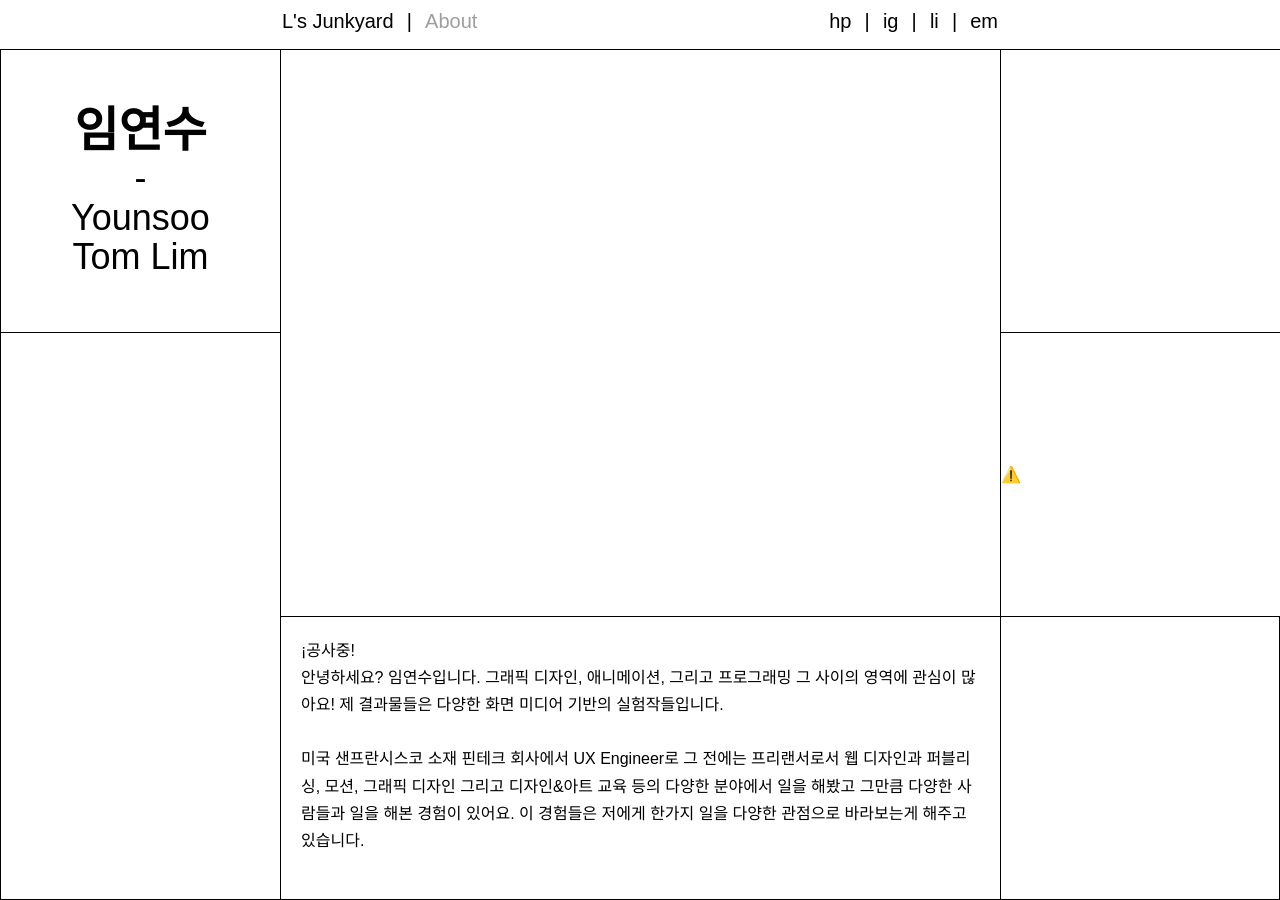
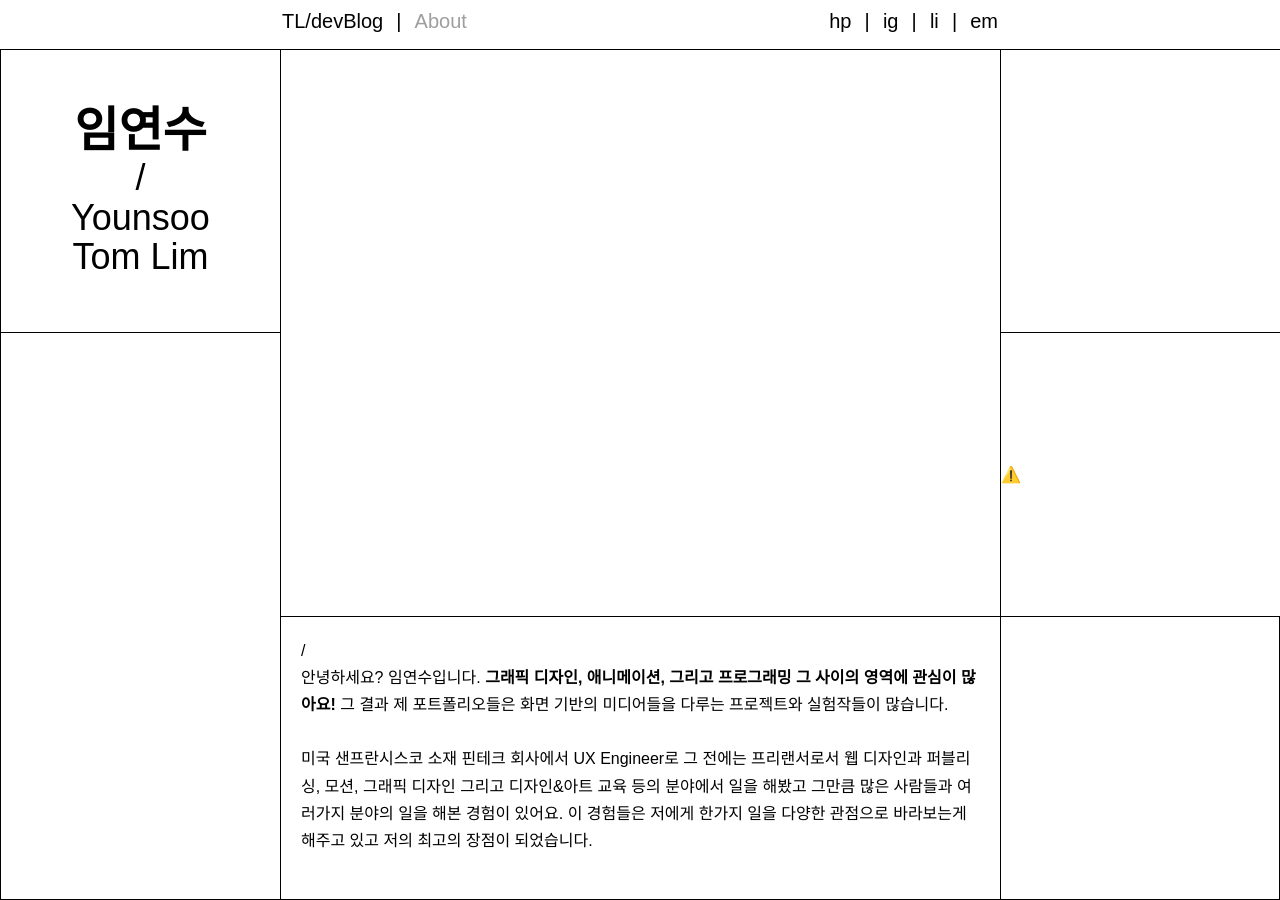
Before and after one commit to tomlim2/til, a Jekyll site: the page built from about.html, in a window 1280 px wide and 900 px high. Built offline with Jekyll 4.4.1, drawn with Linux system fonts in a browser that asks for light colours; nearby versions of some CDN libraries; some web fonts are replaced; some of the changed text lies outside the part shown.

Commit message:
writing on about

```diff
--- a/_includes/nav.html
+++ b/_includes/nav.html
@@ -1,6 +1,6 @@
 <nav>
     <ul class="nav int {{include.navclass}}">
-        <li><a href="{{site.baseurl}}/" class= "{% if page.url == '/' or page.layout contains 'base' %} current {% endif %}">L's Junkyard</a></li>
+        <li><a href="{{site.baseurl}}/" class= "{% if page.url == '/' or page.layout contains 'base' %} current {% endif %}">TL/devBlog</a></li>
         &nbsp;|&nbsp;
         <li><a href="{{site.baseurl}}/about" class= "{% if page.url == '/about.html' %} current {% endif %}">About</a></li>
 
--- a/_layouts/default.html
+++ b/_layouts/default.html
@@ -6,7 +6,7 @@
         <meta name="viewport" content="width=device-width, initial-scale=1.0">
         <link rel="icon" href="{{site.baseurl}}/favicon.png" type="image/png" sizes="30x30">
         <link rel="stylesheet" href="{{site.baseurl}}/css/main.css">
-        <title>{% if page.title %}{{page.title}}&nbsp;|&nbsp;{% endif %}Lim's</title>
+        <title>{% if page.title %}{{page.title}}&nbsp;|&nbsp;{% endif %}임연수/개발자_블로그</title>
         <meta name="description" content="{{page.meta}}">
         <link rel="preconnect" href="https://fonts.googleapis.com">
     <link rel="preconnect" href="https://fonts.gstatic.com" crossorigin>
@@ -27,7 +27,7 @@
             <div class="nav_box">
                 {% include nav.html navclass='nav-bottom' %}
                 <br>
-                Copyright, 임연수. All rights reserved.
+                이 웹사이트는 데스크탑 버전에 최적화 되어있습니다;) Copyright, 임연수. All rights reserved.
             </div>
         </footer>
     </body>
--- a/about.html
+++ b/about.html
@@ -8,7 +8,7 @@ mastfooterClass: about-footer
     <div class="wrapper">
         <div class="item item1">
             <div class="frame">
-                <div class="text"> <span id="krName">임연수</span><br><div id="enName">-<br>Younsoo <br>Tom Lim</div> </div>
+                <div class="text"> <span id="krName">임연수</span><br><div id="enName">/<br>Younsoo <br>Tom Lim</div> </div>
             </div>
         </div>
         <div class="item item2">
@@ -41,11 +41,11 @@ mastfooterClass: about-footer
         </div>
         <div class="item item6">
             <div class="frame">
-                ¡공사중! <br>
-                안녕하세요? 임연수입니다. 그래픽 디자인, 애니메이션, 그리고 프로그래밍 그 사이의 영역에 관심이 많아요! 제 결과물들은 다양한 화면 미디어 기반의 실험작들입니다.
-
+                / <br>
+                안녕하세요? 임연수입니다. <strong>그래픽 디자인, 애니메이션, 그리고 프로그래밍 그 사이의 영역에 관심이 많아요!</strong> 그 결과 제  포트폴리오들은 화면 기반의 미디어들을 다루는 프로젝트와 실험작들이 많습니다.
                 <br><br>
-                미국 샌프란시스코 소재 핀테크 회사에서 UX Engineer로 그 전에는 프리랜서로서 웹 디자인과 퍼블리싱, 모션, 그래픽 디자인 그리고 디자인&아트 교육 등의 다양한 분야에서 일을 해봤고 그만큼 다양한 사람들과 일을 해본 경험이 있어요. 이 경험들은 저에게 한가지 일을 다양한 관점으로 바라보는게 해주고 있습니다.
+                미국 샌프란시스코 소재 핀테크 회사에서 UX Engineer로 그 전에는 프리랜서로서 웹 디자인과 퍼블리싱, 모션, 그래픽 디자인 그리고 디자인&아트 교육 등의 분야에서 일을 해봤고 그만큼 많은 사람들과 여러가지 분야의 일을 해본 경험이 있어요. 이 경험들은 저에게 한가지 일을 다양한 관점으로 바라보는게 해주고 있고 저의 최고의 장점이 되었습니다.
+                <br><br>
             </div>
         </div>
         <div class="item item7"></div>
```
